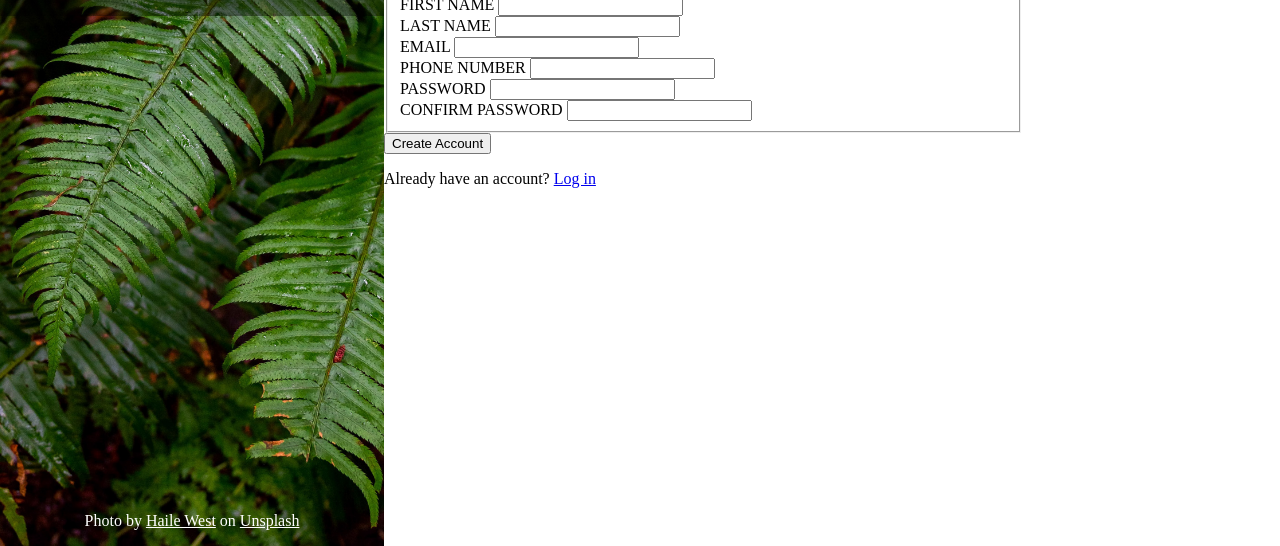
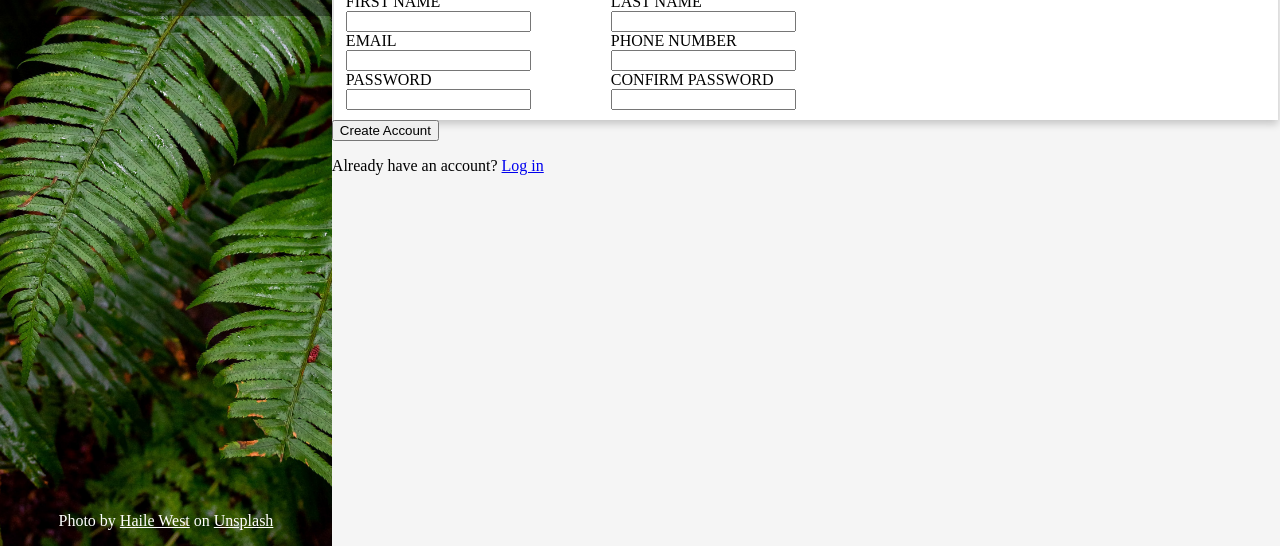
Before and after one commit to Flairseed/Odin-sign-up-form, a plain HTML site: page index.html in a window 1280 px wide. Shown: the part 254-800 px from the top of the page. Drawn offline with Linux system fonts and the light colour scheme.

Commit message:
feat: create layout for fieldset and inputs

```diff
--- a/index.html
+++ b/index.html
@@ -28,6 +28,7 @@
         <fieldset class="sign-up">
           <h2>Let's do this!</h2>
           <div>
+            <div>
               <label for="first-name">FIRST NAME</label>
               <input type="text" name="first-name" id="first-name">
             </div>
@@ -35,6 +36,9 @@
               <label for="last-name">LAST NAME</label>
               <input type="text" name="last-name" id="last-name">
             </div>
+          </div>
+
+          <div>
             <div>
               <label for="email">EMAIL</label>
               <input type="email" name="email" id="email">
@@ -43,6 +47,9 @@
               <label for="phone-number">PHONE NUMBER</label>
               <input type="tel" name="phone-numner" id="phone-number">
             </div>
+          </div>
+
+          <div>
             <div>
               <label for="password">PASSWORD</label>
               <input type="password" name="password" id="password">
@@ -51,6 +58,8 @@
               <label for="confirm-password">CONFIRM PASSWORD</label>
               <input type="password" name="confirm-password" id="confirm-password">
             </div>
+          </div>
+
         </fieldset>
         <button type="submit">Create Account</button>
       </form>
--- a/styles.css
+++ b/styles.css
@@ -1,6 +1,7 @@
 body {
   display: flex;
   margin: 0;
+  background-color: whitesmoke;
 }
 
 #picture-div {
@@ -11,7 +12,7 @@ body {
   background-size: cover;
   background-position: center;
   background-repeat: no-repeat;
-  width: 30%;
+  width: 35%;
   height: 100vh;
 }
 
@@ -41,3 +42,26 @@ body {
 #picture-div p a {
   color: white;
 }
+
+#form-div {
+  width: 100%;
+}
+
+.sign-up {
+  border: 0;
+  background-color: white;
+  box-shadow: 0 4px 8px 0 rgba(0, 0, 0, 0.2);
+  display: flex;
+  flex-direction: column;
+}
+
+.sign-up div{
+  display: flex;
+  flex-wrap: wrap;
+  column-gap: 5rem;
+}
+
+.sign-up div div {
+  display: flex;
+  flex-direction: column;
+}
```
Lines whose indentation alone changed are shown as unchanged.
